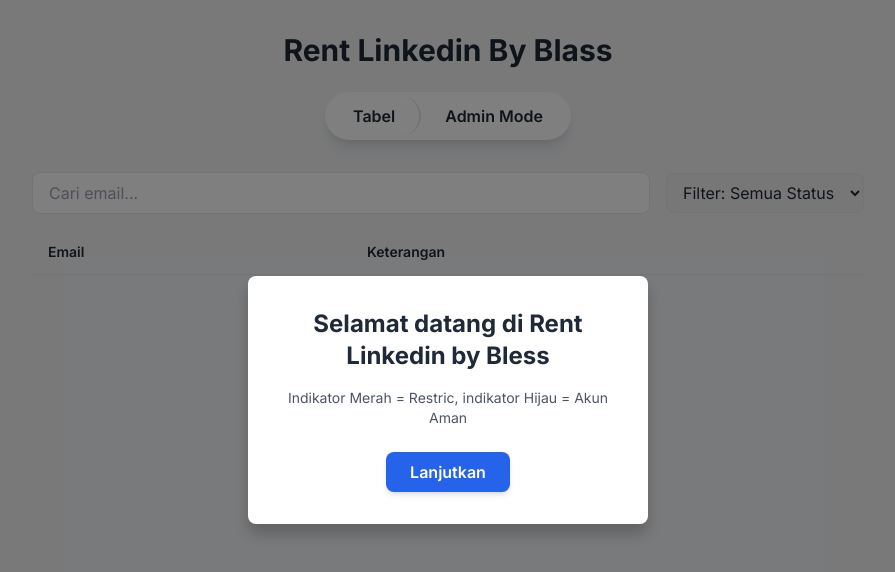
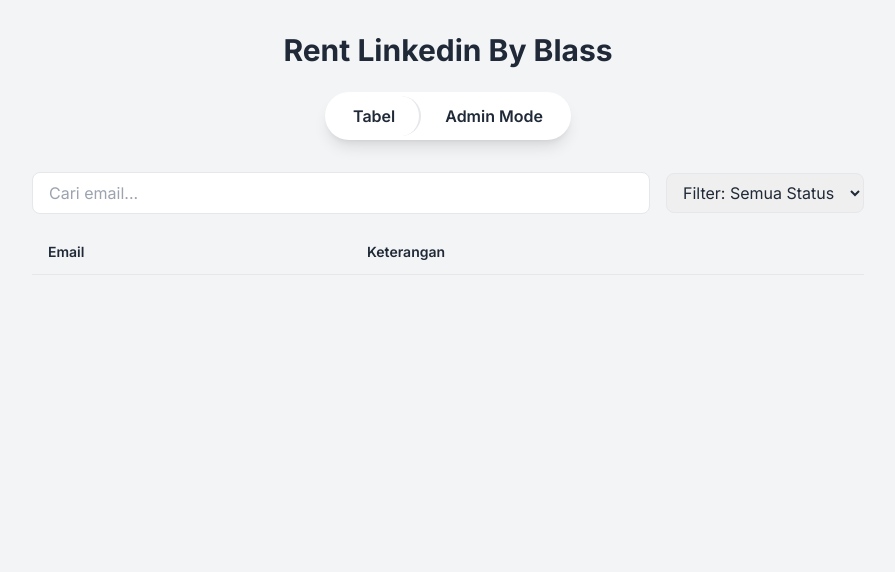
Before and after one commit to abyeajah/blass-linked-rent, a plain HTML site: page index.html in a window 1280 px wide. Both pictures are taken after a click on the button "Lanjutkan". Shown: the whole page, without its empty margins (192-1087 px from the left). Drawn offline with nearby package versions, Linux system fonts and the light colour scheme.

Commit message:
Update index.html

```diff
--- a/index.html
+++ b/index.html
@@ -1,7 +1,5 @@
 <!DOCTYPE html>
 <html lang="id">
-
-<!-- Mirrored from data-rentbless.pages.dev/ by HTTrack Website Copier/3.x [XR&CO'2014], Mon, 29 Sep 2025 08:43:29 GMT -->
 <!-- Added by HTTrack --><meta http-equiv="content-type" content="text/html;charset=utf-8" /><!-- /Added by HTTrack -->
 <head>
     <meta charset="UTF-8">
@@ -539,14 +537,15 @@
         }
     }
 
-// Tambahin fungsi masker di atas
-function maskEmail(email) {
+		// Fungsi masker email
+	function maskEmail(email) {
     const [user, domain] = email.split("@");
     if (!user || !domain) return email;
     if (user.length <= 3) return user[0] + "***@" + domain;
     return user.slice(0,3) + "***" + user.slice(-3) + "@" + domain;
 }
 
+// Public Table pakai masker email
 function renderPublicTable(data) {
     dataTableBody.innerHTML = '';
     if (data && data.length > 0) {
@@ -576,6 +575,14 @@
         noDataRow.innerHTML = `<td colspan="2" class="text-center py-4 text-gray-500">Tidak ada data yang cocok.</td>`;
         dataTableBody.appendChild(noDataRow);
     }
+}
+
+// Pastikan popup welcome bisa hilang
+continueBtn.addEventListener('click', () => {
+    welcomeModal.classList.add('hidden');
+    try { backgroundMusic.play(); } catch(e) {}
+});
+
 
     // --- Event Listeners ---
 
```
